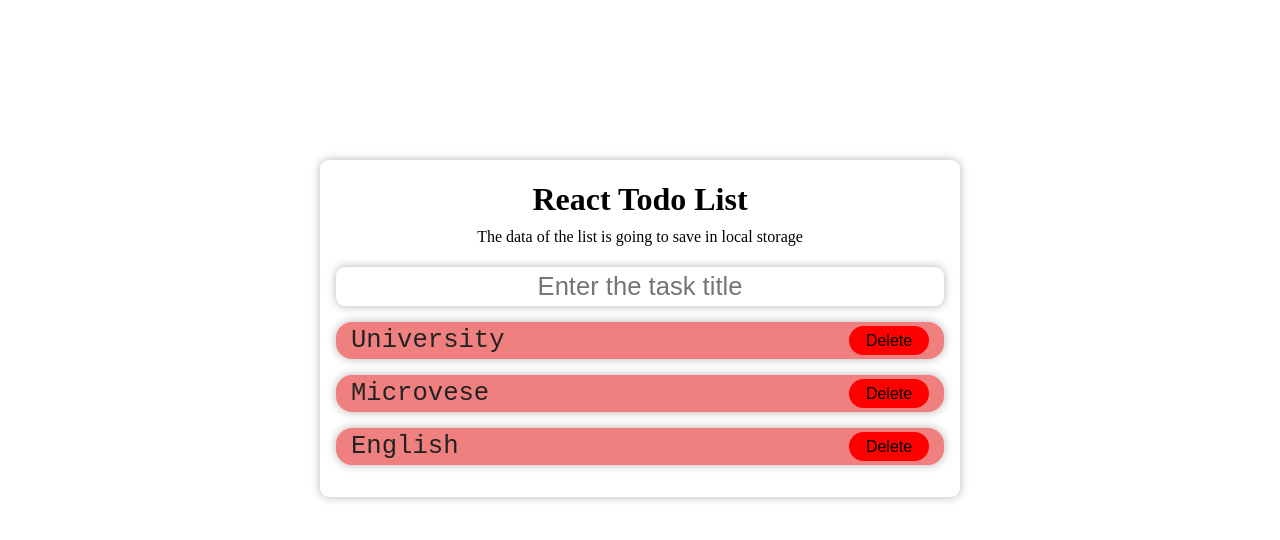
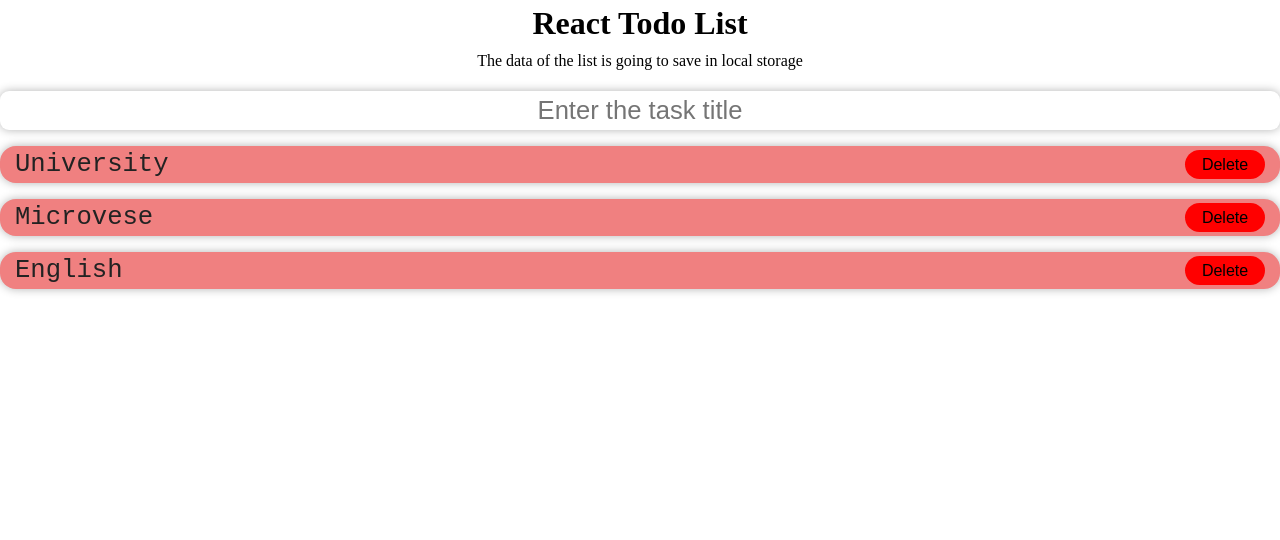
Before and after one commit to Alibaba2023/react-todo, a React (Create React App) app: page / in a window 1280 px wide. Shown: the top 540 px of the page. Built offline with nearby package versions, Linux system fonts and the light colour scheme.

Commit message:
linter error fixed

```diff
--- a/src/components/todo.jsx
+++ b/src/components/todo.jsx
@@ -2,21 +2,20 @@
 import './style.css';
 
 const toDoList = ['University', 'Microvese', 'English'];
+
 const Todo = () => {
   return (
-    <div className="contianer">
+    <div className="container">
       <h1>React Todo List</h1>
       <p>The data of the list is going to save in local storage</p>
       <input type="text" required placeholder="Enter the task title" />
       <ul>
-        {toDoList.map((task) => {
-          return (
-            <li key={task} className="task-item">
-              <samp>{task}</samp>
-              <button>Delete</button>
-            </li>
-          );
-        })}
+        {toDoList.map((task) => (
+          <li key={task} className="task-item">
+            <samp>{task}</samp>
+            <button type="button">Delete</button>
+          </li>
+        ))}
       </ul>
     </div>
   );
--- a/src/index.js
+++ b/src/index.js
@@ -1,5 +1,5 @@
 import React from 'react';
-import ReactDOM from 'react-dom/client';
+import ReactDOM from 'react-dom';
 import './index.css';
 import App from './App';
 
@@ -7,5 +7,5 @@
 root.render(
   <React.StrictMode>
     <App />
-  </React.StrictMode>
+  </React.StrictMode>,
 );
```
